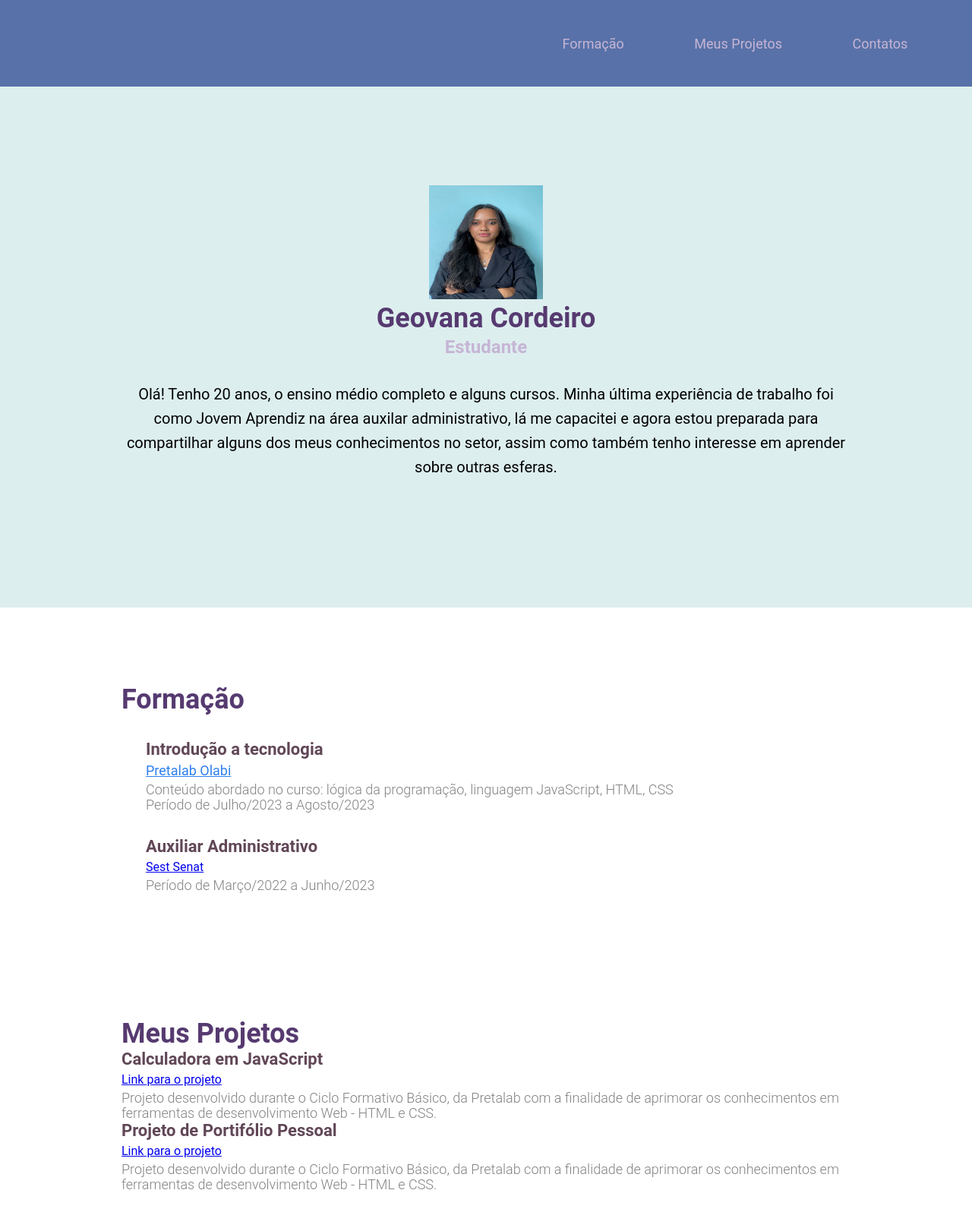
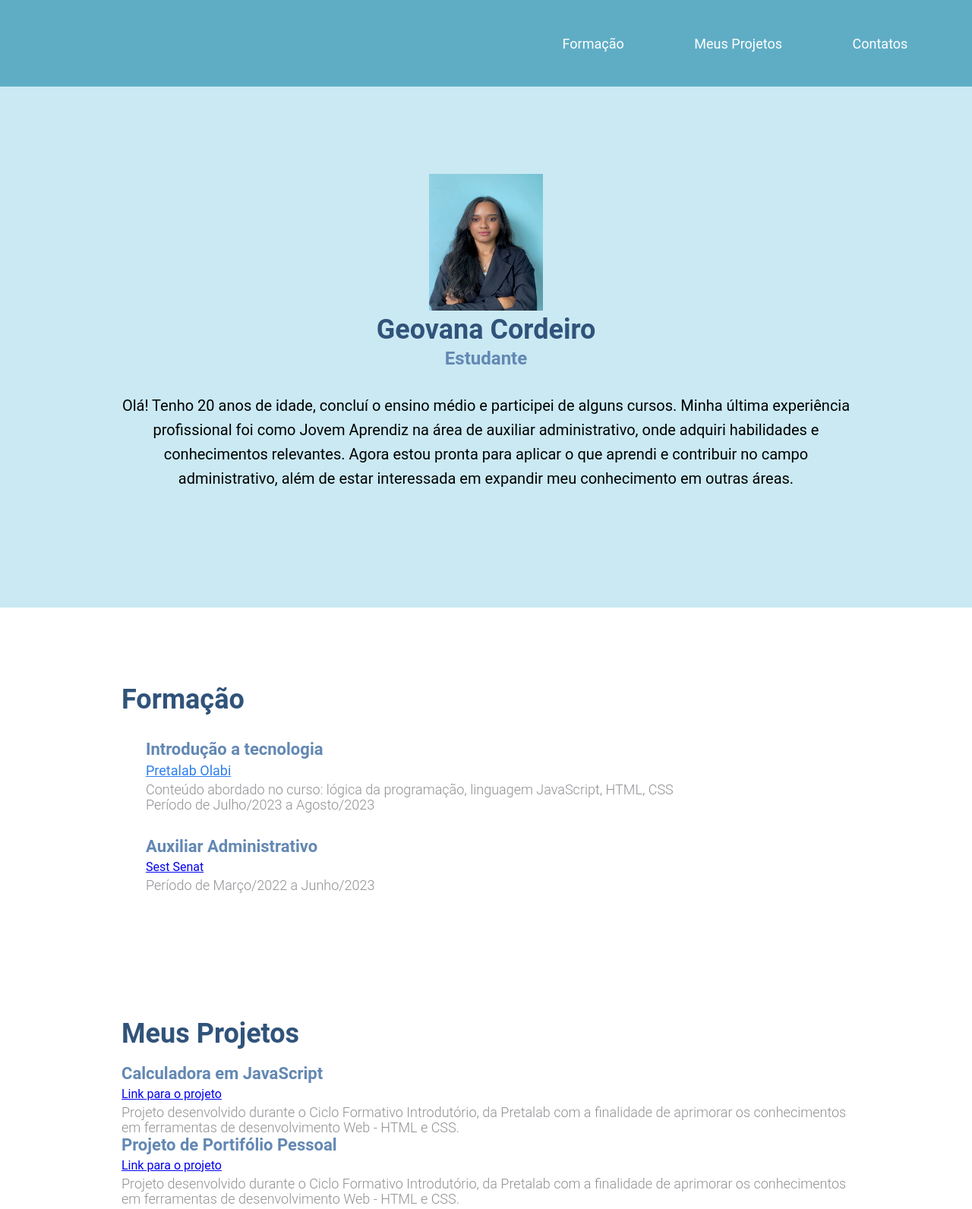
Before and after one commit to geovanacord/projetofinal, a plain HTML site: page index.html in a window 1280 px wide. Shown: the top 1592 px of the page at 76% size. Drawn offline with Linux system fonts and the light colour scheme.

Commit message:
adicionar alteração

```diff
--- a/index.html
+++ b/index.html
@@ -45,7 +45,7 @@
 
                 <div class="texto-sobre">
                     <p>
-                        Olá! Tenho 20 anos, o ensino médio completo e alguns cursos. Minha última experiência de trabalho foi como Jovem Aprendiz na área auxilar administrativo, lá me capacitei e agora estou preparada para compartilhar alguns dos meus conhecimentos no setor, assim como também tenho interesse em aprender sobre outras esferas.
+                        Olá! Tenho 20 anos de idade, concluí o ensino médio e participei de alguns cursos. Minha última experiência profissional foi como Jovem Aprendiz na área de auxiliar administrativo, onde adquiri habilidades e conhecimentos relevantes. Agora estou pronta para aplicar o que aprendi e contribuir no campo administrativo, além de estar interessada em expandir meu conhecimento em outras áreas.
                     </p>
                 </div>
             </article>
@@ -89,17 +89,19 @@
             <article class="container article-lista">
                 <div>
                     <h3 class="topico-principal"> Meus Projetos</h3>
+                    <br/>
+
                 </div>
                 <div>
                     <ul>
                         <li>
                             <p class="lista-titulo">Calculadora em JavaScript</p>
                             <a href="https://github.com/asilvaolabi/projetofinal_logica_ssa.git">Link para o projeto</a>
-                            <p class="lista-descricao">Projeto desenvolvido durante o Ciclo Formativo Básico, da Pretalab com a finalidade de aprimorar os conhecimentos em ferramentas de desenvolvimento Web - HTML e CSS.</li>
+                            <p class="lista-descricao">Projeto desenvolvido durante o Ciclo Formativo Introdutório, da Pretalab com a finalidade de aprimorar os conhecimentos em ferramentas de desenvolvimento Web - HTML e CSS.</li>
                         <li>
                             <p class="lista-titulo">Projeto de Portifólio Pessoal</p>
                             <a href="https://github.com/geovanacord/projetofinal.git">Link para o projeto</a>
-                            <p class="lista-descricao">Projeto desenvolvido durante o Ciclo Formativo Básico, da Pretalab com a finalidade de aprimorar os conhecimentos em ferramentas de desenvolvimento Web - HTML e CSS.   </li>
+                            <p class="lista-descricao">Projeto desenvolvido durante o Ciclo Formativo Introdutório, da Pretalab com a finalidade de aprimorar os conhecimentos em ferramentas de desenvolvimento Web - HTML e CSS.   </li>
                     </ul>
                 </div>
             </article>
--- a/style.css
+++ b/style.css
@@ -14,7 +14,7 @@
 .principal{
   height: 100vh;
   display: flex;
-  background-color: #ddeeee;
+  background-color: rgb(202, 233, 243);
 }
 
 .container {
@@ -55,7 +55,7 @@ li{
     padding-bottom: 32px;
     padding-top: 32px;
     height: 50px;
-    background-color: rgb(88, 113, 168);
+    background-color: rgb(95, 173, 197);
 }
 
 .header-menu nav {
@@ -75,7 +75,7 @@ li{
 
 .lista-menu li > a {
 
-    color: #c6b5d5;
+    color: #ffffff;
     font-size: 18px;
     text-decoration: inherit;
 }
@@ -91,13 +91,13 @@ li{
 }
 .nome-completo{
     font-size: 36px;
-    color: #563a70;
+    color: #30537a;
     font-weight: 700;
     height: 45px;
 }
 
 .profissao{
-    color: #c6b5d5;
+    color: #6388b3;
     height: 60PX;
   }
 
@@ -110,7 +110,7 @@ li{
 
   .topico-principal {
     font-size: 36px;
-    color: #563a70;
+    color: #30537a;
   }
 
   .lista-item{
@@ -125,7 +125,7 @@ li{
   .lista-titulo{
    margin-bottom: 5px;
    font-size: 22px;
-   color: #614757;
+   color: #6388b3;
    font-weight: 700;
   }
 
@@ -140,12 +140,12 @@ li{
     font-size: 18px;
     margin-top: 5px;
     line-height: 20px;
-    color: #828282;
+    color: #8f9094;
     font-weight: 300;
   }
 
   .rodape{
-    background-color: #724796;
+    background-color: rgb(95, 173, 197);
     height: 300px;
     display: flex;
     align-items: center;
@@ -164,6 +164,6 @@ li{
   }
 
   .foto-perfil{
-    height: 150px;
+    height: 180px;
     width: 150px;
   }
```
